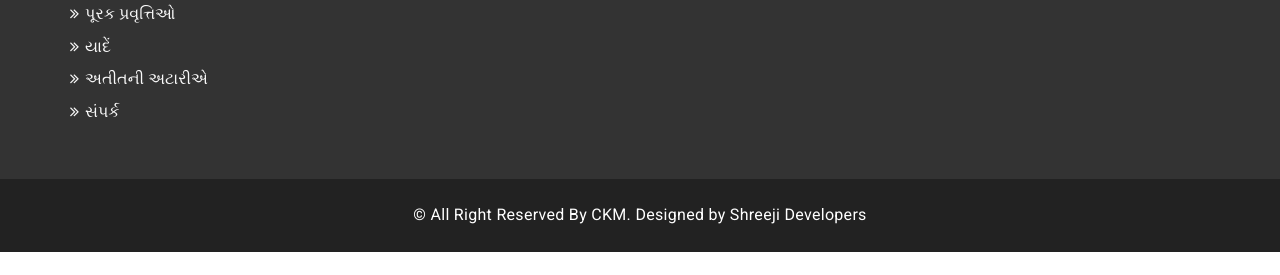
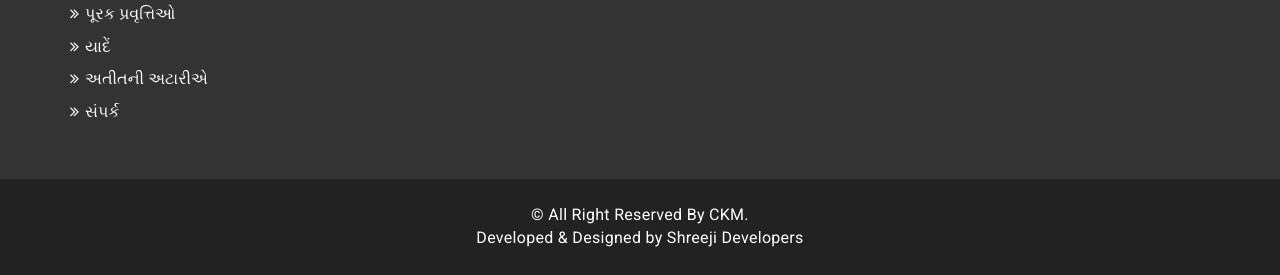
Before and after one commit to uttampatel007/ckm-mundra, a Django app: page /history/ in a window 1280 px wide. Shown: the part 3033-3308 px from the top of the page. Before the commit the page ends 3285 px from the top, so only its background shows below. Run offline with Django 3.2, Linux system fonts and the light colour scheme; some libraries are stand-ins or nearby versions; grey boxes are pictures that could not be loaded.

Commit message:
jdnejnfe

```diff
--- a/core/templates/core/footer.html
+++ b/core/templates/core/footer.html
@@ -59,7 +59,7 @@
     	<div class="mu-footer-bottom">
       		<div class="container">
         		<div class="mu-footer-bottom-area">
-          			<p>&copy; All Right Reserved By CKM. Designed by <a target="_blank" href="http://shreejidevelopers110.pythonanywhere.com/" rel="nofollow">Shreeji Developers</a></p>
+          			<p>&copy; All Right Reserved By CKM. <br> Developed & Designed by <a target="_blank" href="http://shreejidevelopers110.pythonanywhere.com/" rel="nofollow">Shreeji Developers</a></p>
         		</div>
       		</div>
     	</div>
```
